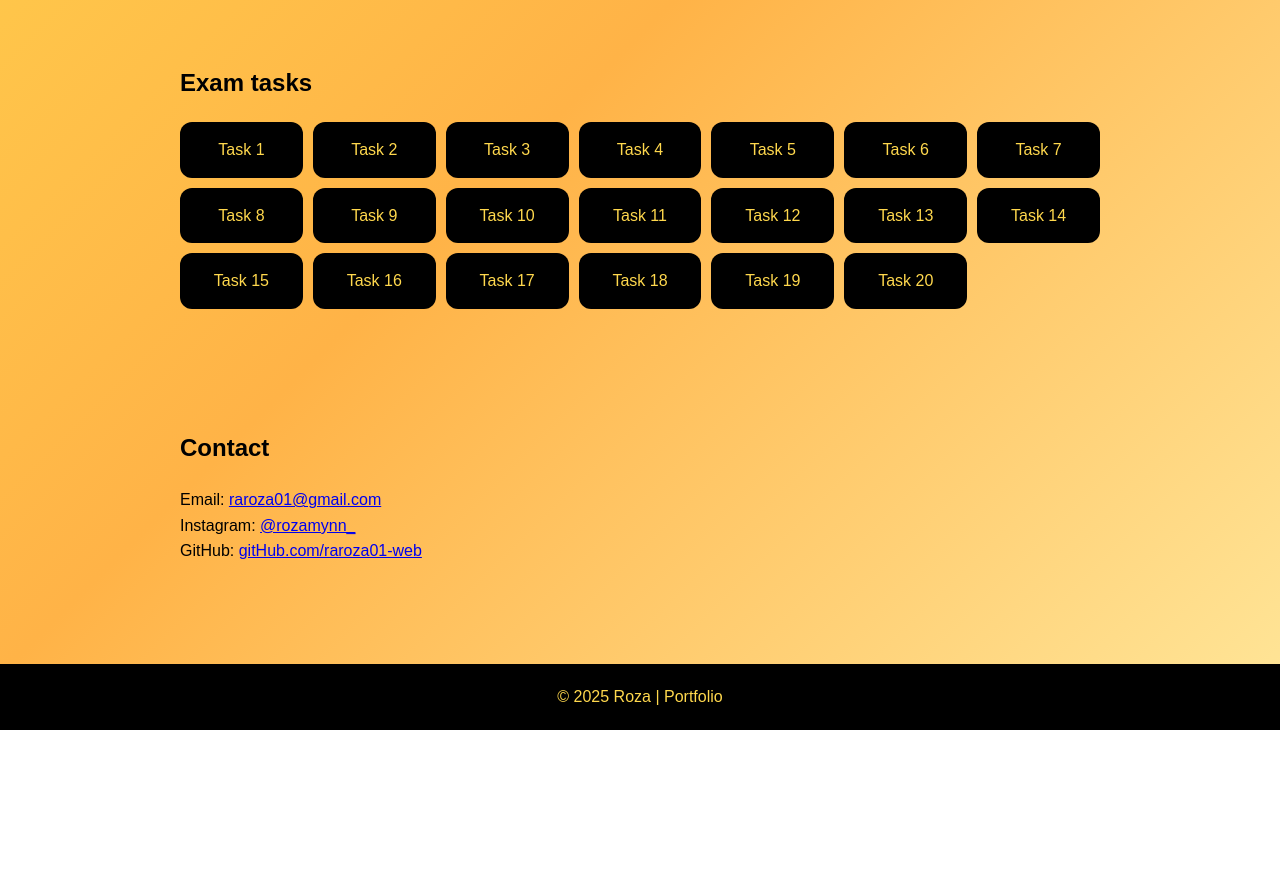
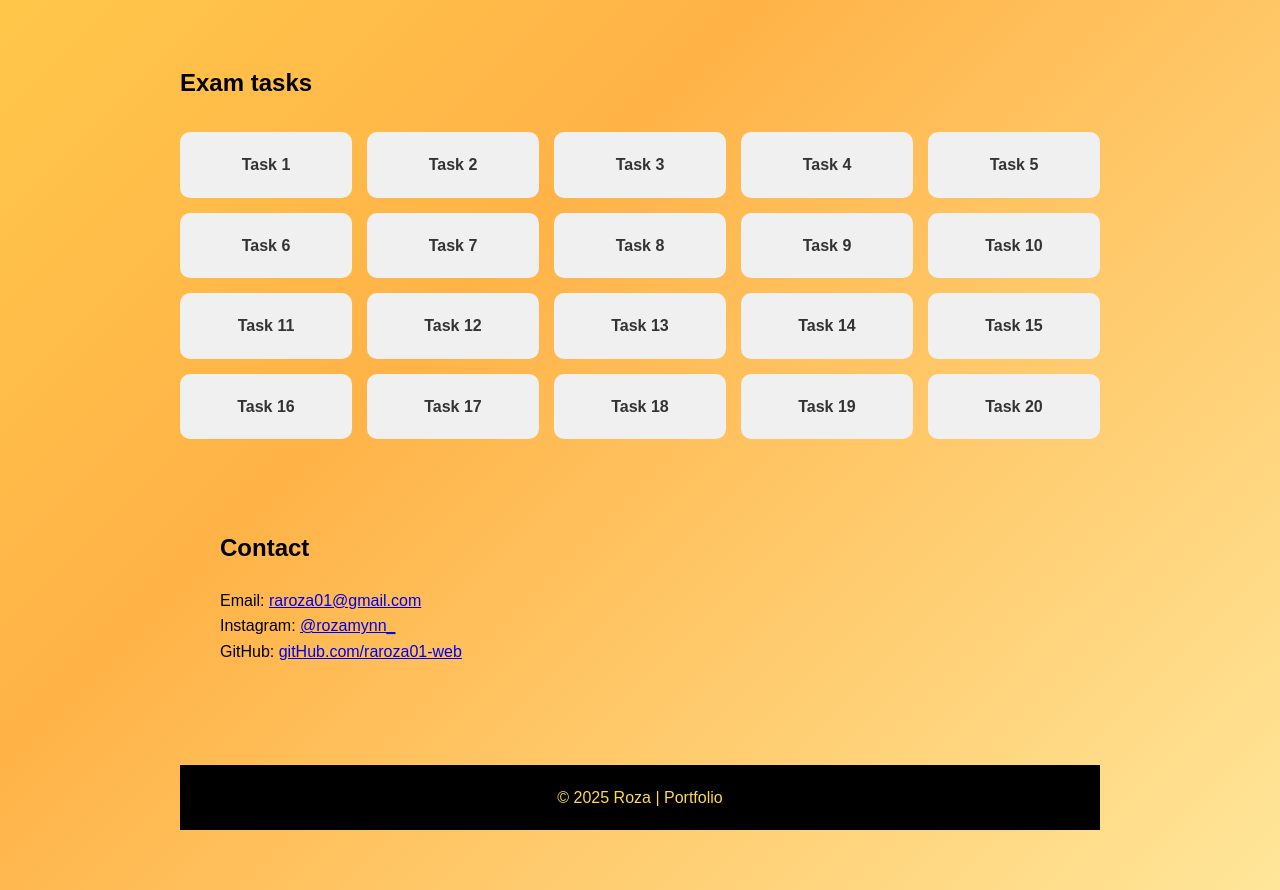
Before and after one commit to raroza01-web/exam, a plain HTML site: page index.html in a window 1280 px wide. Shown: the part 660-1550 px from the top of the page. Before the commit the page ends 1390 px from the top, so only its background shows below. Drawn offline with Linux system fonts and the light colour scheme.

Commit message:
Update index.html

```diff
--- a/index.html
+++ b/index.html
@@ -154,29 +154,56 @@ footer {
 <!-- PROJECTS & TASKS -->
 <section id="projects">
   <h2>Exam tasks</h2>
-  <div class="tasks">
-    <div class="task">Task 1</div>
-    <div class="task">Task 2</div>
-    <div class="task">Task 3</div>
-    <div class="task">Task 4</div>
-    <div class="task">Task 5</div>
-    <div class="task">Task 6</div>
-    <div class="task">Task 7</div>
-    <div class="task">Task 8</div>
-    <div class="task">Task 9</div>
-    <div class="task">Task 10</div>
-    <div class="task">Task 11</div>
-    <div class="task">Task 12</div>
-    <div class="task">Task 13</div>
-    <div class="task">Task 14</div>
-    <div class="task">Task 15</div>
-    <div class="task">Task 16</div>
-    <div class="task">Task 17</div>
-    <div class="task">Task 18</div>
-    <div class="task">Task 19</div>
-    <div class="task">Task 20</div>
-  </div>
-</section>
+  <div class="task-grid">
+    <a href="https://raroza01-web.github.io/task-1/" class="button" target="_blank">Task 1</a>
+    <a href="https://raroza01-web.github.io/exam/task2/" class="button" target="_blank">Task 2</a>
+    <a href="https://raroza01-web.github.io/exam/task3/" class="button" target="_blank">Task 3</a>
+    <a href="https://raroza01-web.github.io/exam/task4/" class="button" target="_blank">Task 4</a>
+    <a href="https://raroza01-web.github.io/exam/task5/" class="button" target="_blank">Task 5</a>
+    <a href="https://raroza01-web.github.io/exam/task6/" class="button" target="_blank">Task 6</a>
+    <a href="https://raroza01-web.github.io/exam/task7/" class="button" target="_blank">Task 7</a>
+    <a href="https://raroza01-web.github.io/exam/task8/" class="button" target="_blank">Task 8</a>
+    <a href="https://raroza01-web.github.io/exam/task9/" class="button" target="_blank">Task 9</a>
+    <a href="https://raroza01-web.github.io/exam/task10/" class="button" target="_blank">Task 10</a>
+    <a href="https://raroza01-web.github.io/exam/task11/" class="button" target="_blank">Task 11</a>
+    <a href="https://raroza01-web.github.io/exam/task12/" class="button" target="_blank">Task 12</a>
+    <a href="https://raroza01-web.github.io/exam/task13/" class="button" target="_blank">Task 13</a>
+    <a href="https://raroza01-web.github.io/exam/task14/" class="button" target="_blank">Task 14</a>
+    <a href="https://raroza01-web.github.io/exam/task15/" class="button" target="_blank">Task 15</a>
+    <a href="https://raroza01-web.github.io/exam/task16/" class="button" target="_blank">Task 16</a>
+    <a href="https://raroza01-web.github.io/exam/task17/" class="button" target="_blank">Task 17</a>
+    <a href="https://raroza01-web.github.io/exam/task18/" class="button" target="_blank">Task 18</a>
+    <a href="https://raroza01-web.github.io/exam/task19/" class="button" target="_blank">Task 19</a>
+    <a href="https://raroza01-web.github.io/exam/task20/" class="button" target="_blank">Task 20</a>
+</div>
+
+<style>
+.task-grid {
+    display: grid;
+    grid-template-columns: repeat(auto-fill, minmax(150px, 1fr));
+    gap: 15px;
+    max-width: 1000px;
+    margin: 30px auto;
+}
+.button {
+    display: block;
+    text-align: center;
+    padding: 20px;
+    background-color: #f0f0f0;
+    border-radius: 10px;
+    text-decoration: none;
+    font-weight: bold;
+    color: #333;
+    transition: all 0.3s ease;
+}
+.button:hover {
+    background-color: #4CAF50;
+    color: white;
+    transform: scale(1.05);
+    box-shadow: 0 5px 15px rgba(0,0,0,0.2);
+}
+</style>
+
 
 <!-- CONTACT -->
 <section id="contact">
```
